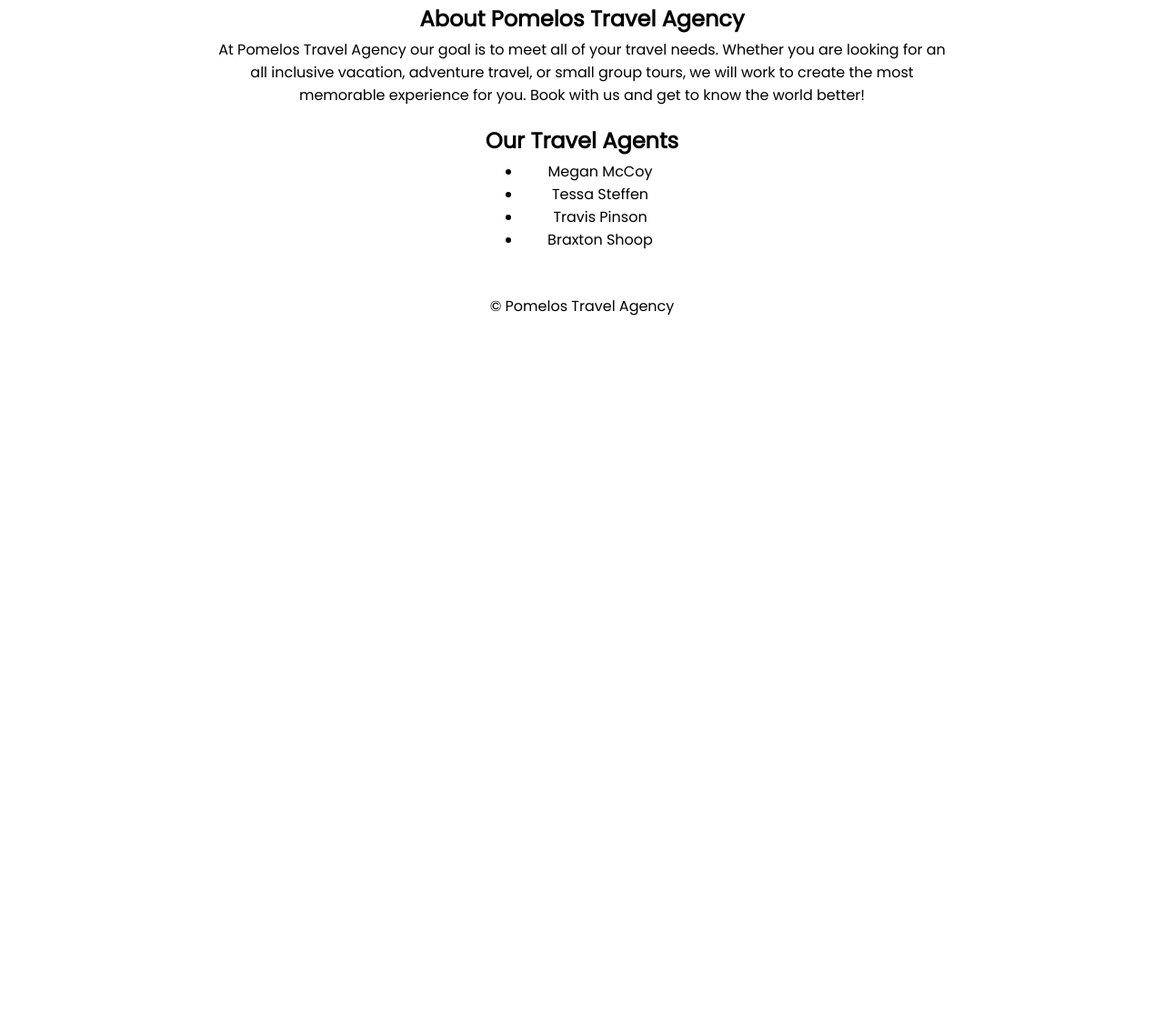
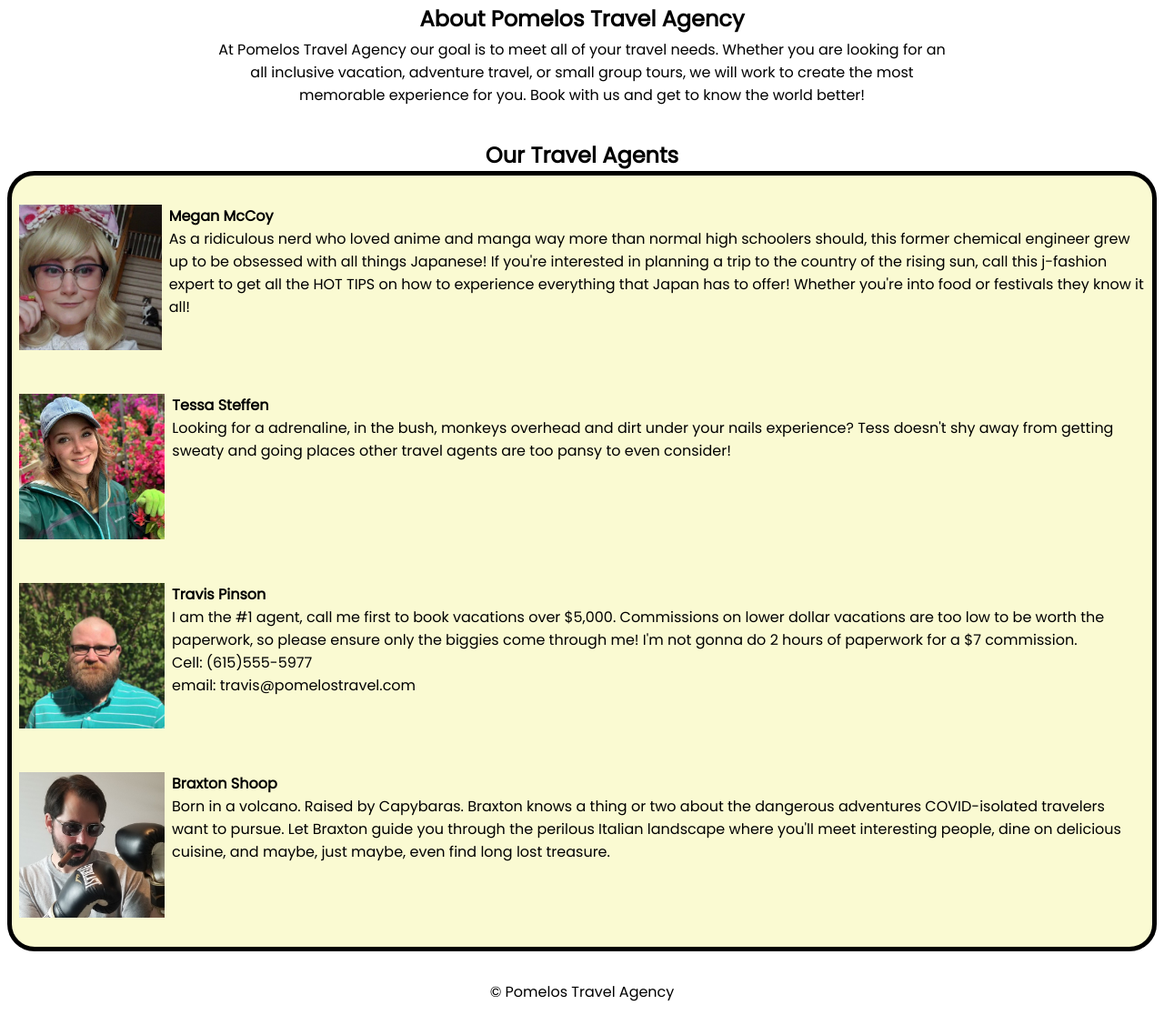
Before and after one commit to nss-day-cohort-43/automated-world-no-zip-code, a plain HTML site: page index.html in a window 1280 px wide. Shown: the part 466-1604 px from the top of the page at 91% size. Before the commit the page ends 855 px from the top, so only its background shows below. Drawn offline with Linux system fonts and the light colour scheme.

Commit message:
edited index page

```diff
--- a/css/header.css
+++ b/css/header.css
@@ -14,7 +14,6 @@
 button {
   font-family: inherit;
 }
-
 
 
 .countries {
--- a/css/main.css
+++ b/css/main.css
@@ -73,12 +73,41 @@
     }
 
     .travel-agents {
-        margin-bottom: -0.5em;
+        margin-bottom: 0;
     }
 
     .agents {
-        margin-top: -1em;
-        text-align: center;
+        border: 5px solid;
+        display: flex;
+        flex-direction: column;
+        align-content: flex-start;
+        align-self: flex-start;
+        background: lightgoldenrodyellow;
+        padding: 0.5em;
+        border-radius: 30px;
+        border: 100%;
+    }
+
+    .agent-list {
+        display: flex;
+        flex-direction: column;
+    }
+
+    .agentimage {
+        width: auto;
+        height: 10em;
+    }
+
+    .name {
+        display: flex;
+        flex-direction: row;
+        align-content: flex-start;
+        margin-bottom: 1.5em;
+        margin-top: 1.5em;
+    }
+
+    .bio {
+        margin-left: 0.5em;
     }
 
     footer {
--- a/index.html
+++ b/index.html
@@ -26,18 +26,44 @@
 
 
     <section class="information">
+
         <h2>About Pomelos Travel Agency</h2>
         <p class="about-us">
             At Pomelos Travel Agency our goal is to meet all of your travel needs. Whether you are looking for an all inclusive vacation, adventure travel, or small group tours, we will work to create the most memorable experience for you. Book with us and get to know the world better!
         </p>
+        <h2 class="travel-agents">Our Travel Agents</h2>
         <div class="agents">
-            <h2 class="travel-agents">Our Travel Agents</h2>
-            <ul>
-                <li>Megan McCoy</li>
-                <li>Tessa Steffen</li>
-                <li>Travis Pinson</li>
-                <li>Braxton Shoop</li>
-            </ul>
+            <div class="name">
+                <img class="agentimage" src="images/mori.jpg" alt="Image of Megan McCoy">
+                <div class="bio"> <b>Megan McCoy</b>
+                    <br>
+                    As a ridiculous nerd who loved anime and manga way more than normal high schoolers should, this former chemical engineer grew up to be obsessed with all things Japanese! If you're interested in planning a trip to the country of the rising sun, call this j-fashion expert to get all the HOT TIPS on how to experience everything that Japan has to offer! Whether you're into food or festivals they know it all!
+                </div>
+            </div>
+            <div class="name">
+                <img class="agentimage" src="images/tess.jpeg" alt="Image of Tessa Steffen">
+                <div class="bio"> <b>Tessa Steffen</b>
+                    <br>
+                    Looking for a adrenaline, in the bush, monkeys overhead and dirt under your nails experience? Tess doesn't shy away from getting sweaty and going places other travel agents are too pansy to even consider!
+                </div>
+            </div>
+            <div class="name">
+                <img class="agentimage" src="images/travis.jpg" alt="Image of Travis Pinson">
+                <div class="bio"> <b>Travis Pinson</b>
+                    <br>
+                    I am the #1 agent, call me first to book vacations over $5,000. Commissions on lower dollar vacations are too low to be worth the paperwork, so please ensure only the biggies come through me! I'm not gonna do 2 hours of paperwork for a $7 commission. <br>
+                    Cell: (615)555-5977 <br>
+                    email: travis@pomelostravel.com
+                </div>
+            </div>
+            <div class="name">
+                <img class="agentimage" src="images/braxton.png" alt="Image of Braxton Shoop">
+                <div class="bio"><b>Braxton Shoop</b>
+                    <br>
+                    Born in a volcano. Raised by Capybaras. Braxton knows a thing or two about the dangerous adventures COVID-isolated travelers want to pursue. Let Braxton guide you through the perilous Italian landscape where you'll meet interesting people, dine on delicious cuisine, and maybe, just maybe, even find long lost treasure.
+                </div>
+            </div>
+            </div>
         </div>
     </section>
 <footer>&copy; Pomelos Travel Agency</footer>
```
Also changed, not shown: braxton.png (added), images/braxton.png (added), images/mori.jpg (added), images/tess.jpeg (added), images/travis.jpg (added), mori.jpg (added), tess.jpeg (added), travis.jpg (added).
